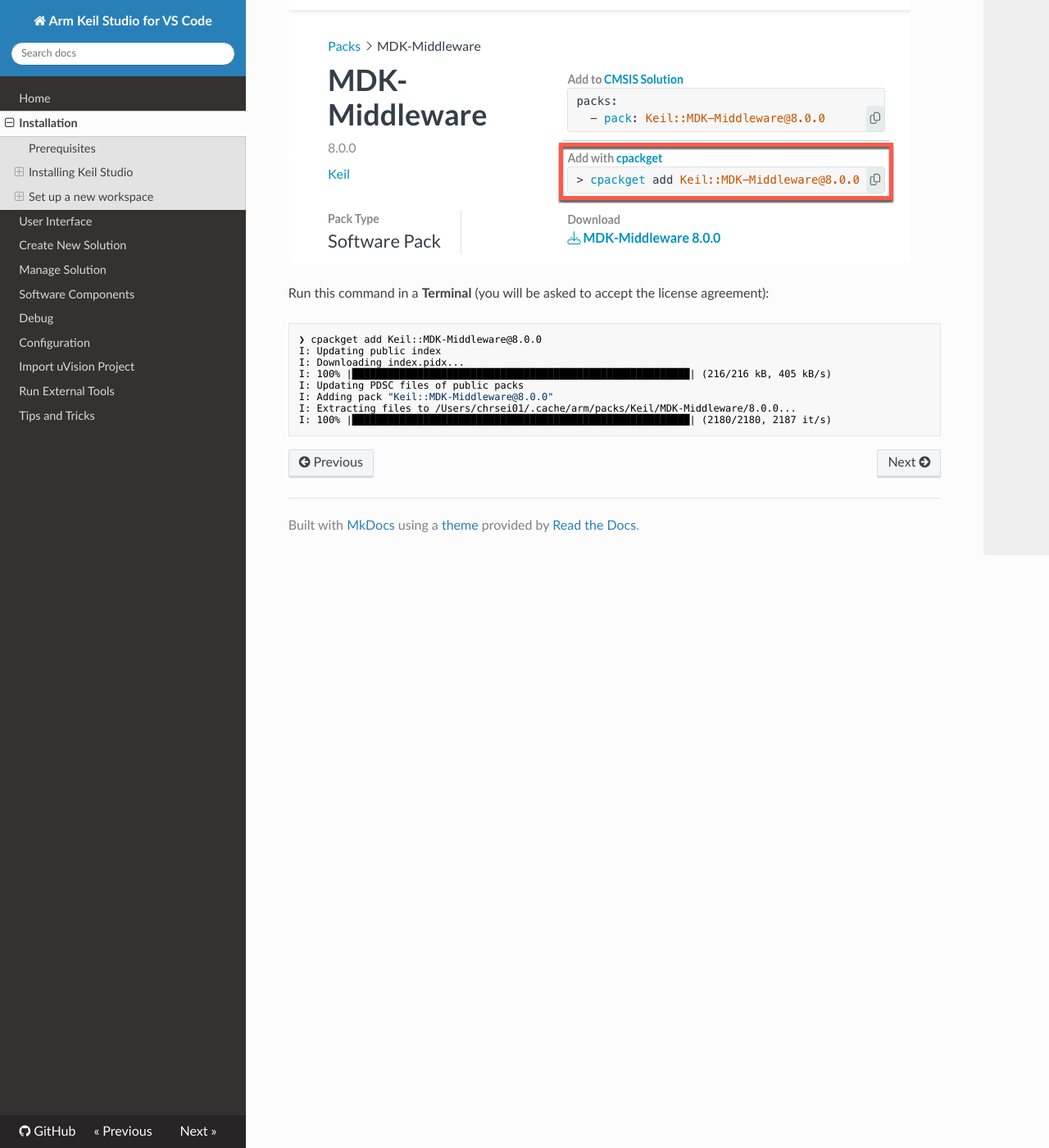
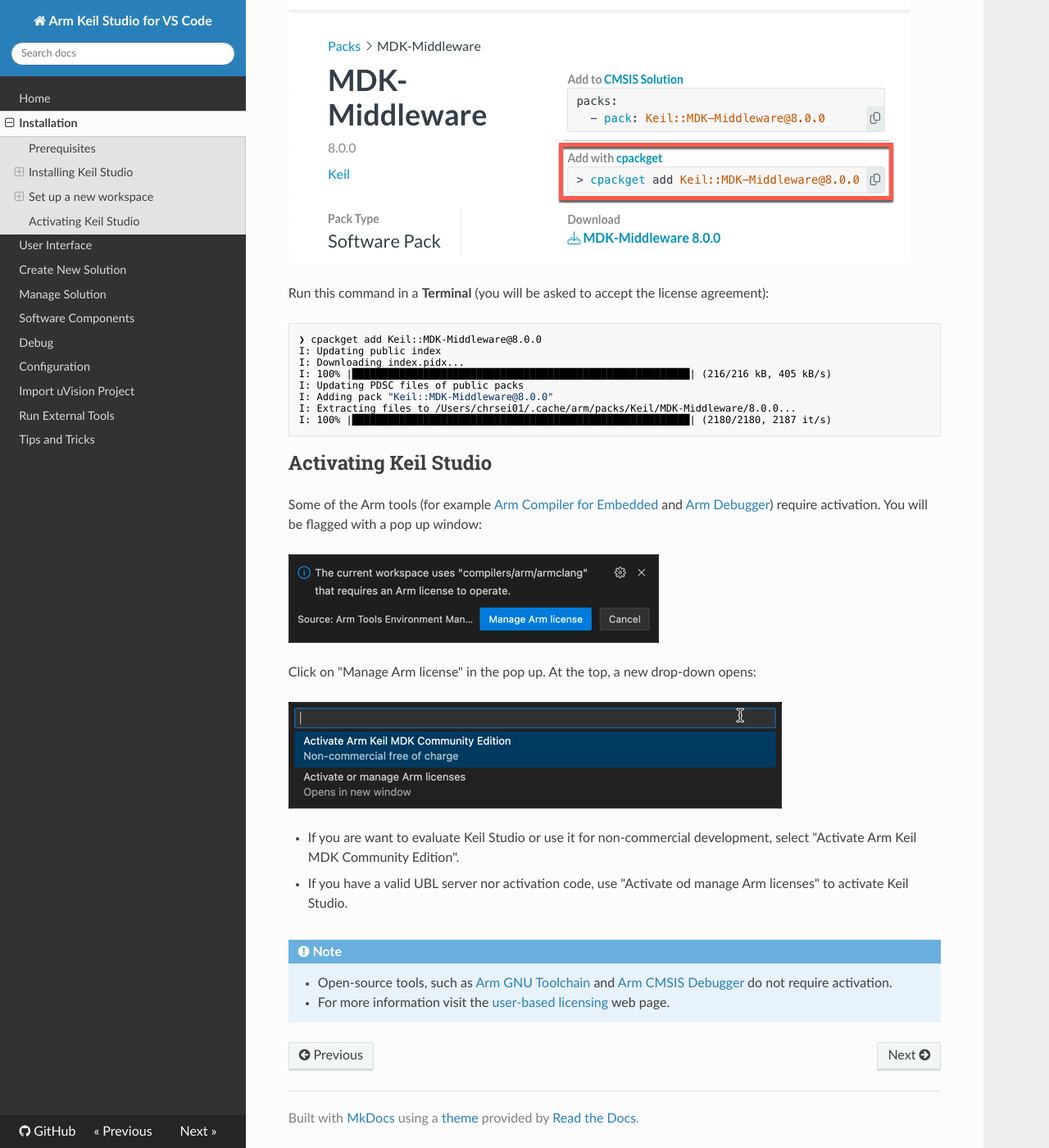
Before and after one commit to MDK-Packs/vscode-cmsis-solution-docs, an MkDocs documentation site: the page built from docs/installation.md, in a window 1280 px wide and 1400 px high, scrolled down 3531 px. Shown: the whole window at 82% size. Built offline with MkDocs 1.6.1, drawn with Linux system fonts in a browser that asks for light colours; nearby versions of some CDN libraries.

Commit message:
Added activation and an additional tip

````diff
--- a/docs/installation.md
+++ b/docs/installation.md
@@ -87,3 +87,28 @@
 I: Extracting files to /Users/chrsei01/.cache/arm/packs/Keil/MDK-Middleware/8.0.0...
 I: 100% |█████████████████████████████████████████████████████████| (2180/2180, 2187 it/s)
 ```
+
+## Activating Keil Studio
+
+Some of the Arm tools (for example
+[Arm Compiler for Embedded](https://developer.arm.com/Tools%20and%20Software/Arm%20Compiler%20for%20Embedded) and
+[Arm Debugger](https://developer.arm.com/Tools%20and%20Software/Arm%20Debugger)) require activation. You will be
+flagged with a pop up window:
+
+![Tolls require an activation](./images/activation-required.png)
+
+Click on "Manage Arm license" in the pop up. At the top, a new drop-down opens:
+
+![Activate Arm Keil MDK Community Edition](./images/activate-license.png)
+
+- If you are want to evaluate Keil Studio or use it for non-commercial development, select "Activate Arm Keil MDK
+  Community Edition".
+
+- If you have a valid UBL server nor activation code, use "Activate od manage Arm licenses" to activate Keil Studio.
+
+!!! Note
+    - Open-source tools, such as
+      [Arm GNU Toolchain](https://developer.arm.com/dev2/Tools%20and%20Software/GNU%20Toolchain) and
+      [Arm CMSIS Debugger](https://marketplace.visualstudio.com/items?itemName=Arm.vscode-cmsis-debugger) do not
+      require activation.
+    - For more information visit the [user-based licensing](https://developer.arm.com/ubl) web page.
````
Also changed, not shown: docs/tipsandtricks.md (+9 -0 lines), docs/images/activate-license.png (added), docs/images/activation-required.png (added).
